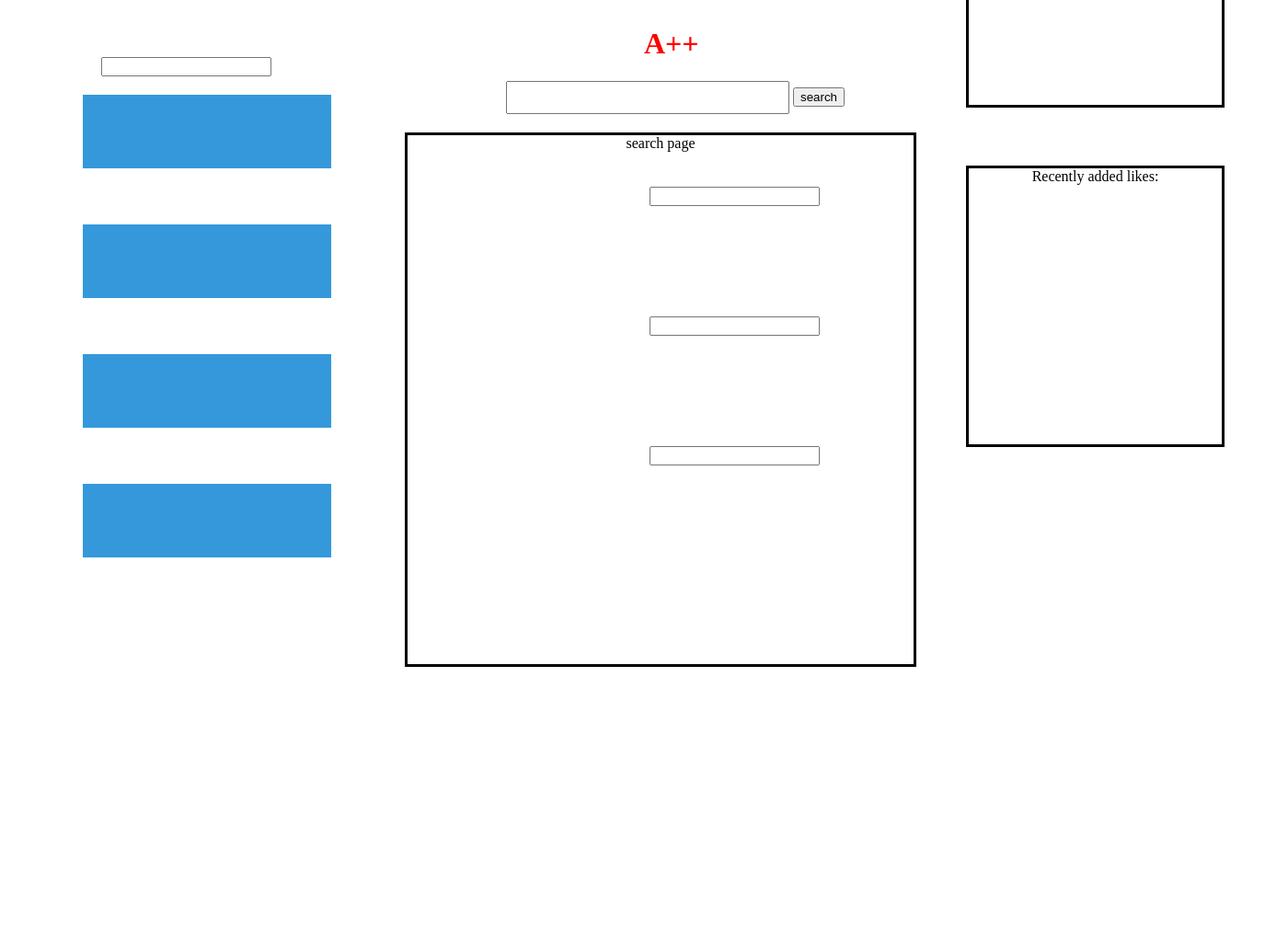
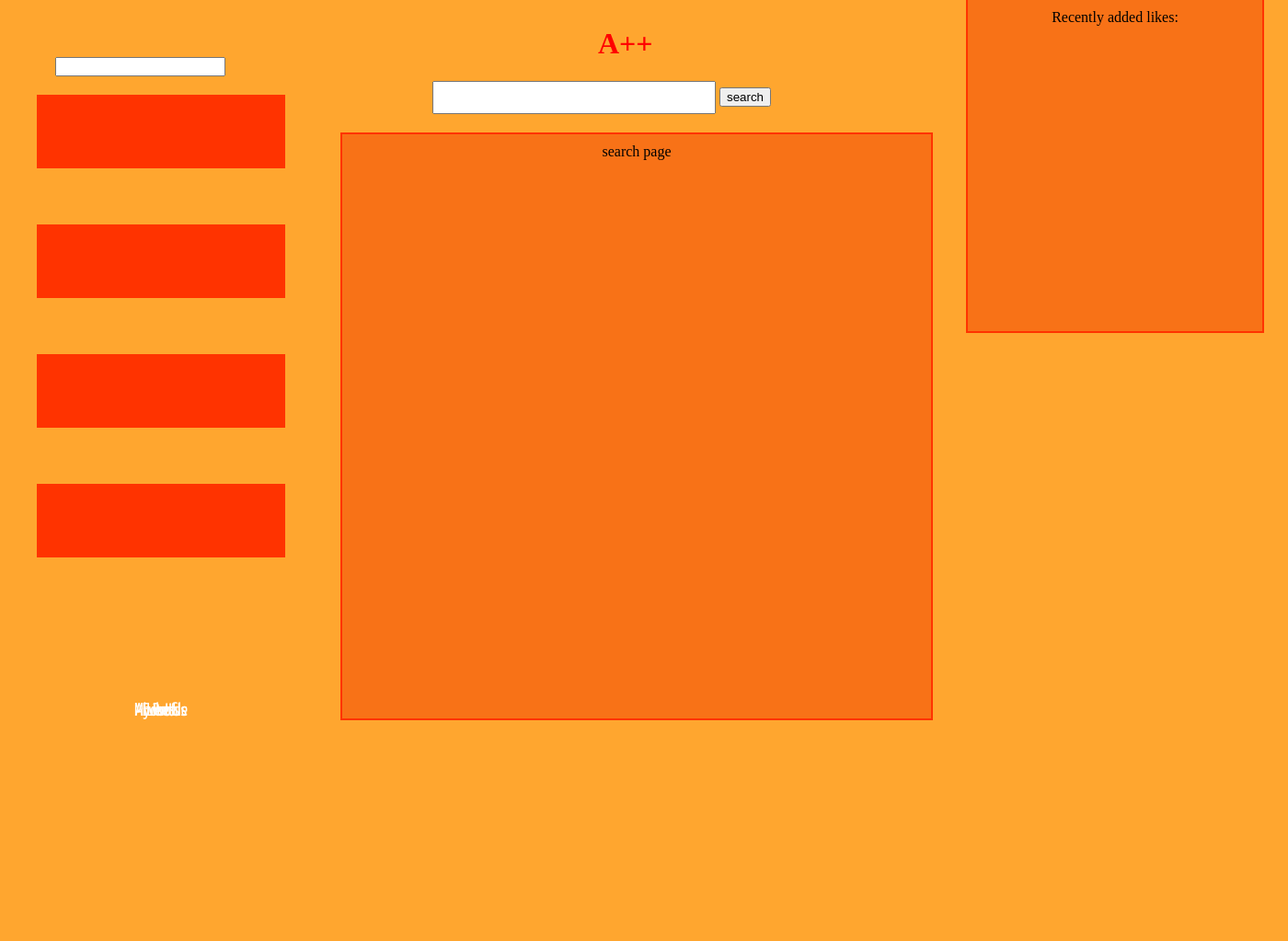
Before and after one commit to Liam42017310/CSSI-final, a Python web app: template buildmymusic/templates/likes.html in a window 1400 px wide. Shown: the top 1023 px of the page at 92% size. Before the commit the page ends 725 px from the top, so only its background shows below. Run offline with Jinja, Linux system fonts and the light colour scheme; the template is opened without the code that fills it, so the values that code supplies are empty; some libraries are stand-ins or nearby versions.

Commit message:
styling changes with color

```diff
--- a/buildmymusic/stylesheets/default.css
+++ b/buildmymusic/stylesheets/default.css
@@ -1,71 +1,73 @@
-h1{float:left;
+@import url(http://fonts.googleapis.com/css?family=PT+Sans);
+@import url(http://fonts.googleapis.com/css?family=Yanone+Kaffeesatz);
+
+body{
+      margin-left: 50px;
+      margin-right:100px;
+      position:relative;
+      background: #FFA62F;
+      left: -50px;
+    }
+h1{
+      float:left;
       clear:both;
       position:relative;
       color: red;
- left: 650px;}
-body{margin-left: 50px;
-margin-right:100px;
-position:relative;
-left:}
+      left: 650px;
+}
 
 #searching{
             float:left;
             clear:both;
             position:relative;
-          left:500px;}
+            left:470px;
+          }
+#search{
+          position:relative;
+          top:10px;
+        }
 
-.centerbox{
-          /*position: fixed;*/
-          width: 550px;
-          height: 575px;
-          border: 3px solid black;
-          /*left: 450px;
-          top: 200px;*/
+.centerbox {
+  /* position: fixed; */
+              padding-top: 10px;
+              padding-right: 20px;
+              padding-left: 20px;
+              width: 600px;
+              height: 625px;
+              border: 2px solid #FF3300;
               float: left;
               margin-left: 50px;
               clear: both;
-          left: 340px;
+              left: 320px;
               top: 20px;
               margin-right: 50px;
               position: relative;
               overflow: scroll;
+              background-color: #F87217;
             }
 
-.recentevents {
-  /* position: fixed; */
-  width: 275px;
-  height: 300px;
-  border: 3px solid black;
-
-  float: left;
-  clear: both;
-  position: relative;
-  left: 1000px;
-  top: -1250px;
+#results{
+          color:white;
+          font-family: "PT Sans";
         }
 
-.recentlikes {
-  /* position: fixed; */
-  width: 275px;
-  height: 300px;
-  border: 3px solid black;
+.buttons {
+            margin-right: 25px;
+            margin-bottom: 50px;
+            margin-top: 50px;
+            position: relative;
+            top: -500px;
+            clear: both;
+            left: 95px;
+          }
 
-  float: left;
-  clear: left;
-  position: relative;
-  top: -550px;
-  left: 1000px;
-  margin-right: 25px;
-  margin-top: 25px;
-  margin-bottom: 25px;
-}
 #profile {
 /*position: fixed;*/
-  font-family: Georgia;
+            font-family: "Yanone Kaffeesatz";
             color: #ffffff;
             font-size: 20px;
             border-radius: px;
-  background: #3498db;
+            background: #FF3300;
             padding: 10px 20px 10px 20px;
             text-decoration: none;
             left:90px;
@@ -76,11 +78,11 @@
 
 #likes {
 /*position: fixed;*/
-font-family: Georgia;
+          font-family: "Yanone Kaffeesatz";
           color: #ffffff;
           font-size: 20px;
           border-radius: px;
-background: #3498db;
+          background: #FF3300;
           padding: 10px 20px 10px 20px;
           text-decoration: none;
           left:90px;
@@ -91,11 +93,11 @@
 
 #events {
 /*position: fixed;*/
-font-family: Georgia;
+            font-family: "Yanone Kaffeesatz";
             color: #ffffff;
             font-size: 20px;
             border-radius: px;
-background: #3498db;
+            background: #FF3300;
             padding: 10px 20px 10px 20px;
             text-decoration: none;
             left:90px;
@@ -106,11 +108,11 @@
 
 #aboutus {
 /*position: fixed;*/
-font-family: Georgia;
+            font-family: "Yanone Kaffeesatz";
             color: #ffffff;
             font-size: 20px;
             border-radius: px;
-background: #3498db;
+            background: #FF3300;
             padding: 10px 20px 10px 20px;
             text-decoration: none;
             left:90px;
@@ -119,12 +121,56 @@
             width: 230px;
           }
 
-.buttons {
+
+#thumbsuplike{border: 1px solid black;}
+
+#logout{
+          position: relative;
+          left:180px;
+          top: -525px;
+          font-family: "Yanone Kaffeesatz";
+          color: white;
+       }
+
+#gohome{
+         position: relative;
+         left:80px;
+
+       }
+
+.recentevents {
+ /* position: fixed; */
+                 width: 300px;
+                 height: 340px;
+                 border: 2px solid #FF3300;
+                 float: left;
+                 clear: both;
+                 position: relative;
+                 left: 1050px;
+                 top: -1580px;
+                 padding-top: 10px;
+                 padding-left: 10px;
+                 padding-bottom: 10px;
+                 padding-right: 10px;
+                 background-color: #F87217;
+             }
+
+.recentlikes {
+ /* position: fixed; */
+               width: 300px;
+               height: 340px;
+               border: 2px solid #FF3300;
+               float: left;
+               clear: left;
+               position: relative;
+               top: -790px;
+               left: 1050px;
                margin-right: 25px;
-  margin-bottom: 50px;
-  margin-top: 50px;
-  position: relative;
-  top: -400px;
-  clear: both;
-  left: 95px;
+               margin-top: 25px;
+               margin-bottom: 25px;
+               padding-top: 10px;
+               padding-left: 10px;
+               background-color: #F87217;
+               padding-bottom: 10px;
+               padding-right: 10px;
            }
--- a/buildmymusic/templates/search.html
+++ b/buildmymusic/templates/search.html
@@ -20,7 +20,6 @@
       </div>
     </form>
     <br>
-    <br>
     <center><div class = "centerbox">
 
 
```
Also changed, not shown: buildmymusic/templates/default.html (+15 -10 lines). Lines whose indentation alone changed are shown as unchanged.
